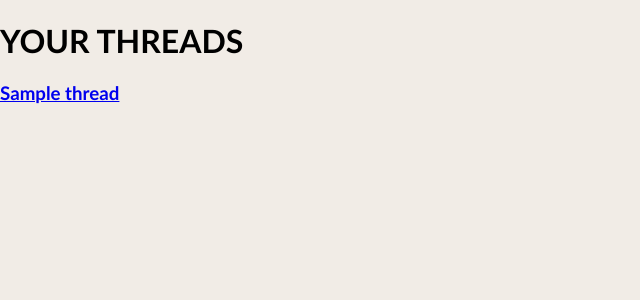
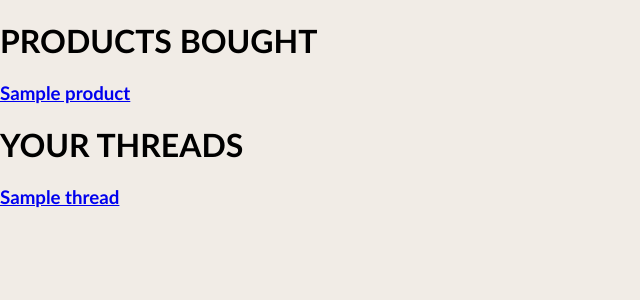
Before and after one commit to hannahdeniseee/hobbysite-EG-17, a Django app: template hobbysite/user_management/templates/user_management/dashboard.html in a window 1280 px wide. Shown: the top 300 px of the page, without its empty margins (0-640 px from the left). Run offline with Django 5.2, Linux system fonts and the light colour scheme; the template is opened without the code that fills it: most values are stand-ins (such as "Sample title", 1, 10 or a date in 2020).

Commit message:
Added merchtore items sold to dashboard and added logo to navbar

```diff
--- a/hobbysite/merchstore/templates/merch_detail.html
+++ b/hobbysite/merchstore/templates/merch_detail.html
@@ -7,7 +7,6 @@
     <link rel="stylesheet" type="text/css" href="{% static 'merchstore/css/styles.css' %}">
 {% endblock %}
 
-{% block title %}{{ product.name }} Details{% endblock %}
 
 {% block content %}
     <h1 class="merchstore-strip">{{ product.name }} Details</h1>
--- a/hobbysite/merchstore/templates/merch_form.html
+++ b/hobbysite/merchstore/templates/merch_form.html
@@ -5,7 +5,7 @@
     <link rel="stylesheet" type="text/css" href="{% static 'merchstore/css/styles.css' %}">
 {% endblock %}
 
-{% block title %}{{ Add New Product }}{% endblock %}
+{% block title %}Add New Product{% endblock %}
 
 {% block content %}
     <h2>Add New Product</h2>
--- a/hobbysite/templates/base.html
+++ b/hobbysite/templates/base.html
@@ -11,9 +11,11 @@
 <body>
     <header class="navbar">
         <nav>
-            <a href="{% url 'homepage' %}">Home</a>
+            <img src="{% static 'images/logo.png' %}" alt="Site Logo" class="navbar-logo">
             {% if user.is_authenticated %}
-                <span>Welcome, {{ user.username }}!</span>
+                <span>Welcome, {{ user.profile.display_name }}!</span>
+                <p> | </p>
+                <a href="{% url 'homepage' %}">Home</a>
                 <form method="POST" action="{% url 'accounts:logout' %}" class="inline-display">
                     {% csrf_token %}
                     <button type="submit" class="logout-button">Logout</button>
--- a/hobbysite/user_management/templates/user_management/dashboard.html
+++ b/hobbysite/user_management/templates/user_management/dashboard.html
@@ -9,6 +9,14 @@
 {% endblock %}
 
 {% block content %}
+    <h1 class="home-header">PRODUCTS BOUGHT</h1>
+        <div class="layout-personal">
+            {% for product in products_sold %}
+                <div class="dashboard-card">
+                    <a href="{{ product.get_absolute_url }}" class="link"><h3>{{ product.name }}</h3></a>
+                </div>
+            {% endfor %}
+        </div>
     <h1 class="home-header">YOUR THREADS</h1>
         <div class="layout-personal">
             {% for thread in threads %}
```
Also changed, not shown: hobbysite/static/css/styles.css (+5 -4 lines), hobbysite/user_management/views.py (+7 -0 lines), hobbysite/static/images/logo.png (added).
